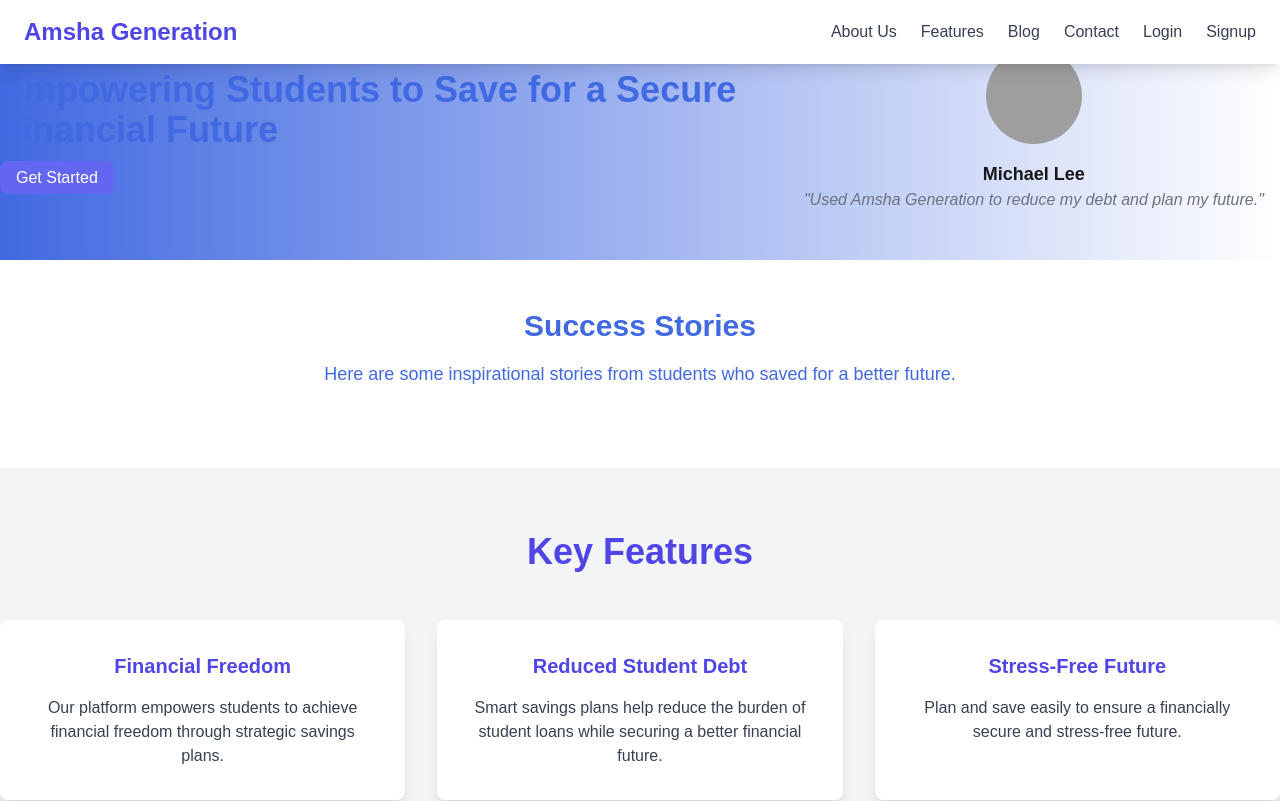
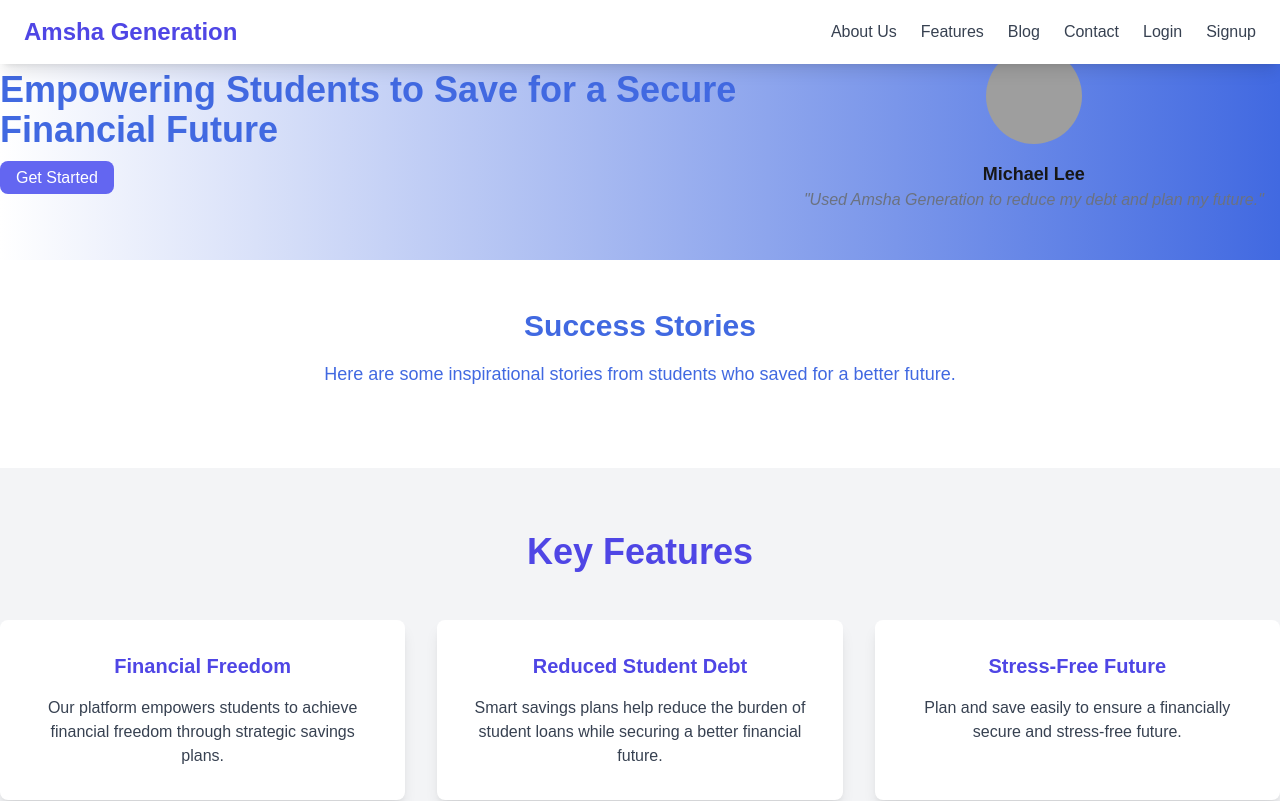
Before and after one commit to etyanglinus/amsha_generation, a Next.js app: page / in a window 1280 px wide. Shown: the top 801 px of the page. Built offline with nearby package versions, Linux system fonts and the light colour scheme; grey boxes are pictures that could not be loaded.

Commit message:
updated css

```diff
--- a/src/styles/Hero.module.css
+++ b/src/styles/Hero.module.css
@@ -1,5 +1,5 @@
 .hero {
-  background: linear-gradient(to left, #ffffff, #4169e1); /* White to royal blue */
+  background: linear-gradient(to right, #ffffff, #4169e1); /* White to royal blue */
   padding: 3rem 0; /* Adjust padding as needed */
 }
 
```
